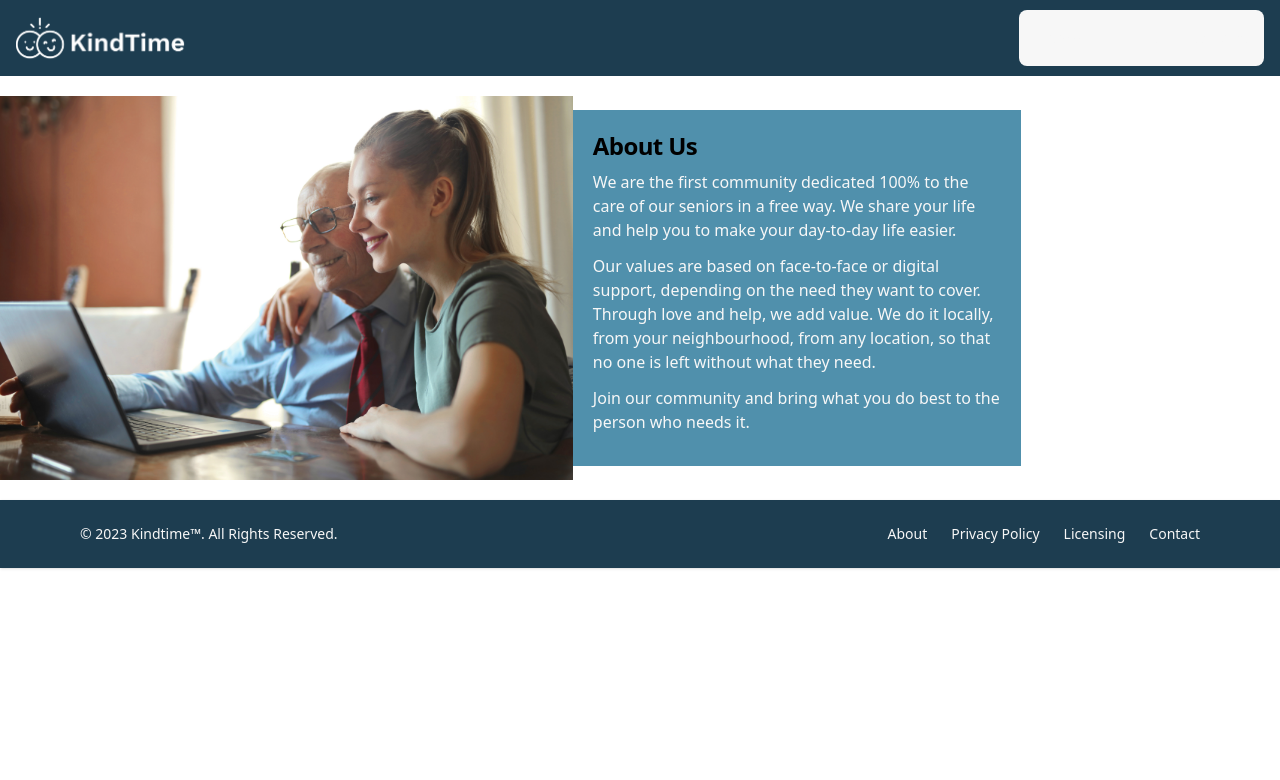
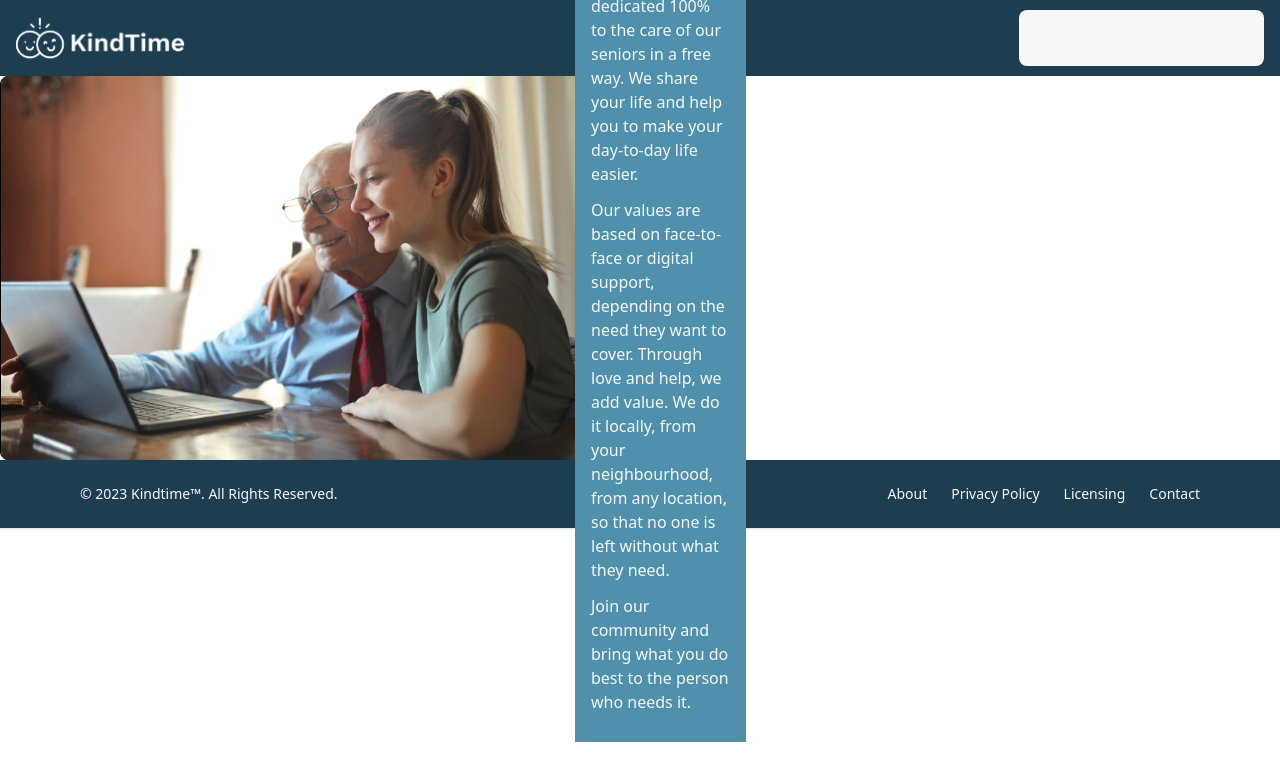
Before and after one commit to mintybubblegum/kindtime-equipo-7, a React (Vite) app in the folder frontend/: page /about in a window 1280 px wide. Shown: the top 780 px of the page. Built offline with nearby package versions, Linux system fonts and the light colour scheme.

Commit message:
tailwind prueba

```diff
--- a/frontend/src/components/partials/AboutCard.jsx
+++ b/frontend/src/components/partials/AboutCard.jsx
@@ -3,14 +3,28 @@ import AboutImg from '../../assets/about.jpg'
 
 export default function AboutCard() {
     return (
-        <div className="flex flex-col items-center jsutify-center md:flex-row my-5">
-            <img className="w-auto max-h-96" src={AboutImg} alt="img" />
-            <div className="p-5 bg-blue w-auto max-w-md">
-                <h5 className="mb-2 text-2xl font-bold tracking-tight text-gray-900 dark:text-white">About Us</h5>
+        // <div className="px-6 flex flex-col items-center justify-center max-w-5xl m-auto md:flex-row my-5">
+        //     <div className="w-auto h-20 bg-about">
+
+        //     </div>
+        //     {/* <img className="w-full h-auto max-h-96 rounded-l-lg object-cover" src={AboutImg} alt="img" /> */}
+        //     <div className="p-5 bg-blue h-auto w-auto sm:w-auto rounded-r-lg">
+        //         <h5 className="mb-2 text-2xl font-bold tracking-tight text-gray-900 dark:text-white">About Us</h5>
+        //         <p className="mb-3 font-normal text-white dark:text-gray-500">We are the first community dedicated 100% to the care of our seniors in a free way. We share your life and help you to make your day-to-day life easier.</p>
+
+        //         <p className="mb-3 font-normal text-white dark:text-gray-500">Our values are based on face-to-face or digital support, depending on the need they want to cover. Through love and help, we add value. We do it locally, from your neighbourhood, from any location, so that no one is left without what they need.</p>
+
+        //         <p className="mb-3 font-normal text-white dark:text-gray-500">Join our community and bring what you do best to the person who needs it.</p>
+        //     </div>
+        // </div>
+        <div class="h-96 flex flex-col items-center bg-white border border-gray-200 rounded-lg shadow md:flex-row md:max-w-xl dark:border-gray-700 dark:bg-gray-800 dark:hover:bg-gray-700">
+
+            <img class="object-cover w-full rounded-t-lg h-96 md:h-auto md:w-auto md:rounded-none md:rounded-l-lg" src={AboutImg} alt="" />
+
+            <div class="w-full justify-between p-4 leading-normal bg-blue">
+                <h5 class="mb-2 text-2xl font-bold tracking-tight text-gray-900 dark:text-white">Noteworthy technology acquisitions 2021</h5>
                 <p className="mb-3 font-normal text-white dark:text-gray-500">We are the first community dedicated 100% to the care of our seniors in a free way. We share your life and help you to make your day-to-day life easier.</p>
-
                 <p className="mb-3 font-normal text-white dark:text-gray-500">Our values are based on face-to-face or digital support, depending on the need they want to cover. Through love and help, we add value. We do it locally, from your neighbourhood, from any location, so that no one is left without what they need.</p>
-
                 <p className="mb-3 font-normal text-white dark:text-gray-500">Join our community and bring what you do best to the person who needs it.</p>
             </div>
         </div>
--- a/frontend/tailwind.config.cjs
+++ b/frontend/tailwind.config.cjs
@@ -5,6 +5,9 @@ module.exports = {
     "./src/**/*.{js,ts,jsx,tsx}",
   ],
   theme: {
+    backgroundImage: {
+      'about': "url('./assets/about.jpg')"
+    },
     extend: {},
     colors: {
       'blue': '#5090AC',
```
